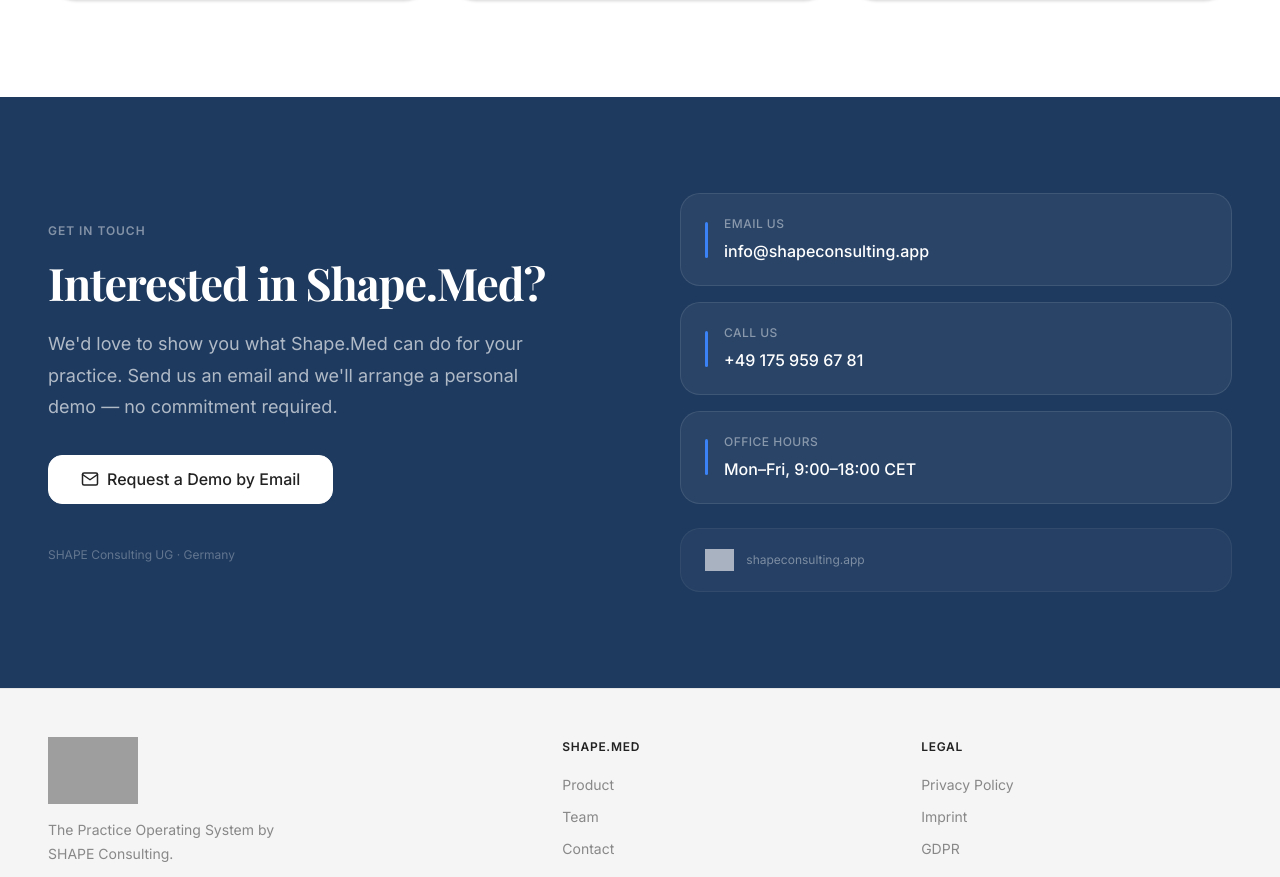
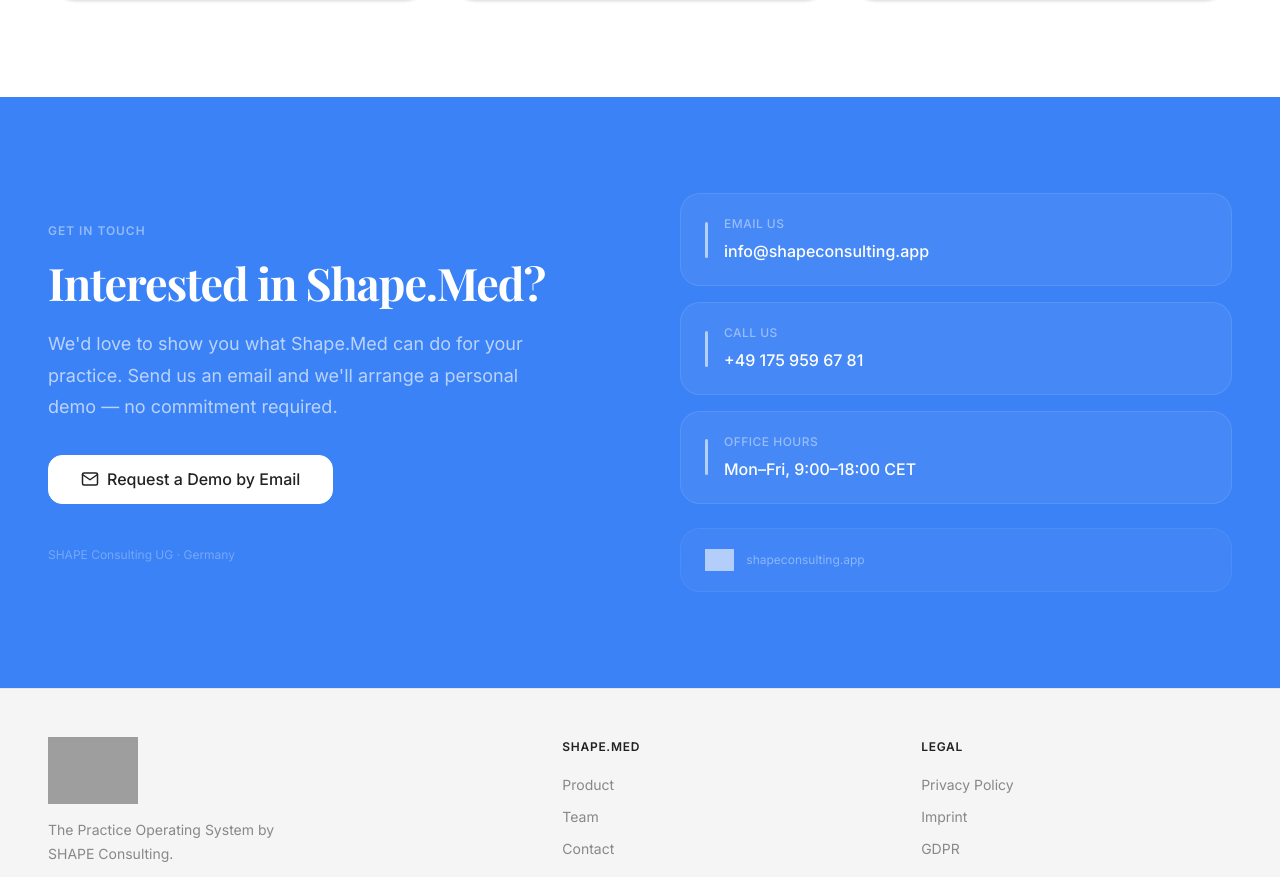
Before and after one commit to singh-sheetal/medical-website, a Next.js app: page / in a window 1280 px wide. Shown: the part 2774-3651 px from the top of the page. Built offline with nearby package versions, Linux system fonts and the light colour scheme; no server answers; grey boxes are pictures that could not be loaded; a web font is replaced by a local one.

Commit message:
Contact section background set to primary blue #3B82F6

```diff
--- a/components/sections/Contact.tsx
+++ b/components/sections/Contact.tsx
@@ -11,7 +11,7 @@ export function Contact() {
   const demoBody    = encodeURIComponent("Hello SHAPE Consulting,\n\nI am interested in a demo of Shape.Med.\n\nPractice name:\nContact name:\nBest time to reach me:\n");
 
   return (
-    <section id="contact" style={{ paddingBlock: "var(--section-padding-y)", backgroundColor: "var(--color-bg-dark)" }}>
+    <section id="contact" style={{ paddingBlock: "var(--section-padding-y)", backgroundColor: "var(--color-primary)" }}>
       <Container>
         <div style={{ display: "grid", gridTemplateColumns: "1fr 1fr", gap: "5rem", alignItems: "center" }} className="contact-grid">
 
@@ -89,7 +89,7 @@ export function Contact() {
               >
                 <div style={{
                   width: "3px", height: "36px",
-                  backgroundColor: "var(--color-primary)",
+                  backgroundColor: "rgba(255,255,255,0.6)",
                   borderRadius: "2px",
                   flexShrink: 0,
                 }} />
```
